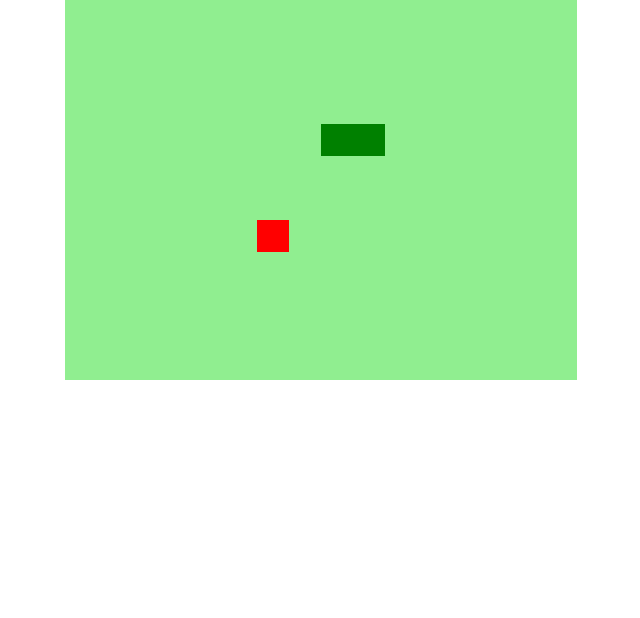
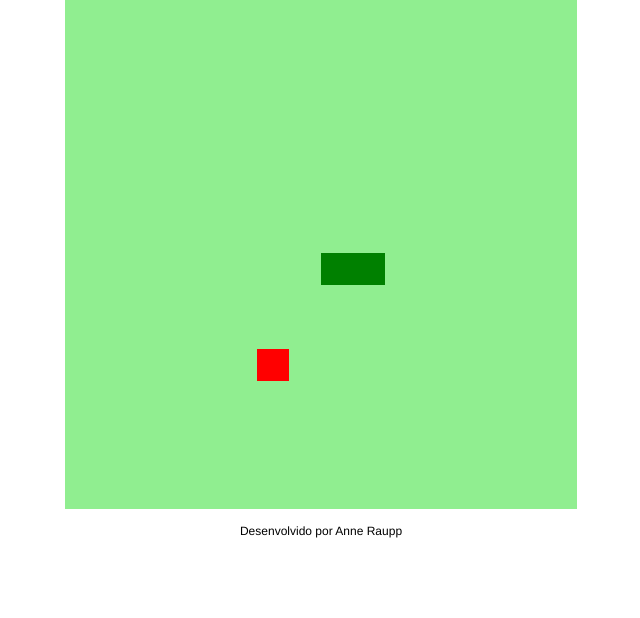
Before and after one commit to anneraupp/snake-game, a plain HTML site: page index.html in a window 1280 px wide. Shown: the part 182-800 px from the top of the page, without its empty margins (327-967 px from the left). Drawn offline with Linux system fonts and the light colour scheme.

Commit message:
Update index.html

```diff
--- a/index.html
+++ b/index.html
@@ -17,7 +17,7 @@
     </header>
 
 
-        <canvas id="snake" width="512" height="512" style="position: fixed;"></canvas>
+        <canvas id="snake" width="512" height="512" style="position: static;"></canvas>
 
         <footer>Desenvolvido por Anne Raupp</footer>
 </body>
```
